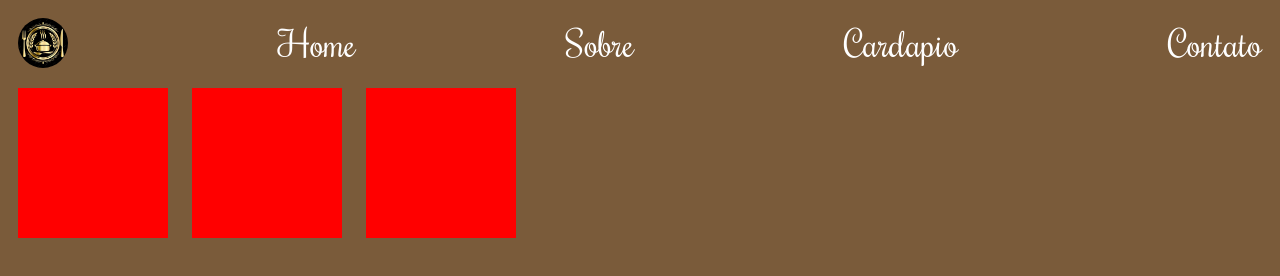
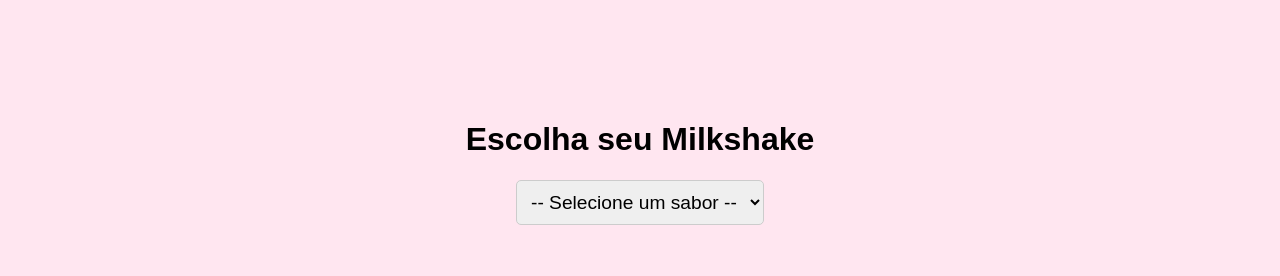
Before and after one commit to Enthony-Oliveira/projeto, a plain HTML site: page index.html in a window 1280 px wide. Drawn offline with Linux system fonts and the light colour scheme.

Commit message:
adicionando novos arquivos

```diff
--- /dev/null
+++ b/Página de Restaurante/style.css
@@ -0,0 +1,41 @@
+body{
+    background-color: #7A5B3A;
+}
+
+.inicio {
+    background-color: #7A5B3A;
+}
+
+.menu {
+    font-size: 35px;
+    display: flex;
+    align-items: center;
+    justify-content: space-between;
+}
+
+img{
+    height: 50px;
+    border-radius: 50%;
+    padding: 5px;
+    margin: 5px;
+}
+
+a {
+    font-size: 36px;
+    font-family: "rochester", sans-serif;
+    color: white;
+    text-decoration: none;
+    padding: 5px;
+    margin: 5px;
+}
+
+.cardapio {
+    width: 50px;
+    height: 50px;
+    background-color: red;
+    display: flex;
+    display: inline-block;
+    align-items: center;
+    justify-content: center;
+    border-radius: 5%;
+}
--- a/index.html
+++ b/index.html
@@ -1,29 +1,32 @@
 <!DOCTYPE html>
-<html lang="pt-br">
+<html lang="pt-BR">
   <head>
     <meta charset="UTF-8" />
-    <meta name="viewport" content="width=device-width, initial-scale=1.0" />
-    <link rel="preconnect" href="https://fonts.googleapis.com" />
-    <link rel="preconnect" href="https://fonts.gstatic.com" crossorigin />
-    <link
-      href="https://fonts.googleapis.com/css2?family=Rochester&display=swap"
-      rel="stylesheet"
-    />
+    <meta name="viewport" content="width=device-width, initial-scale=1" />
+    <title>Milkshake Shop</title>
     <link rel="stylesheet" href="style.css" />
-    <title>Página de Restaurante</title>
   </head>
   <body>
-    <header class="inicio">
-      <nav class="menu">
-        <img src="img/logo.jpg" alt="logo" />
-        <a href="Home">Home</a>
-        <a href="Sobre">Sobre</a>
-        <a href="Cardapio">Cardapio</a>
-        <a href="Contato">Contato</a>
-      </nav>
-    </header>
-    <div class="Cardapio"></div>
-    <div></div>
-    <div></div>
+    <div class="container">
+      <h1>Escolha seu Milkshake</h1>
+      <select id="sabores">
+        <option value="">-- Selecione um sabor --</option>
+        <option value="chocolate">Chocolate</option>
+        <option value="baunilha">Baunilha</option>
+        <option value="morango">Morango</option>
+        <option value="doce-de-leite">Doce de Leite</option>
+      </select>
+
+      <div id="imagem-container">
+        <img
+          id="imagem-sabor"
+          src="img/morango.png"
+          alt="Imagem do milkshake"
+          style="display: none"
+        />
+      </div>
+    </div>
+
+    <script src="script.js"></script>
   </body>
 </html>
--- /dev/null
+++ b/script.js
@@ -0,0 +1,19 @@
+const select = document.getElementById("sabores");
+const imagem = document.getElementById("imagem-sabor");
+
+select.addEventListener("change", function () {
+    const sabor = this.value;
+
+    if (sabor === "") {
+        imagem.style.display = "none";
+        return;
+    }
+
+    imagem.src = `imagens/${sabor}.png`;
+    imagem.style.display = "block";
+
+    if (sabor === "morango") {
+        const audio = new Audio("morango.mp3");
+        audio.play();
+    }
+});
--- a/style.css
+++ b/style.css
@@ -1,39 +1,34 @@
-body{
-    background-color: #7A5B3A;
+body {
+    font-family: Arial, sans-serif;
+    background-color: #ffe6f0;
+    text-align: center;
+    margin: 0;
+    padding: 0;
 }
 
-.inicio {
-    background-color: #7A5B3A;
+.container {
+    margin-top: 100px;
+    display: flex;
+    flex-direction: column;
+    align-items: center;
 }
 
-.menu {
-    font-size: 35px;
-    display: flex;
-    align-items: center;
-    justify-content: space-between;
+select {
+    font-size: 1.2em;
+    padding: 10px;
+    border-radius: 5px;
+    border: 1px solid #ccc;
+    margin-bottom: 20px;
 }
 
-img{
-    height: 50px;
-    border-radius: 50%;
-    padding: 5px;
-    margin: 5px;
+#imagem-container {
+    margin-top: 20px;
 }
 
-a {
-    font-size: 36px;
-    font-family: "rochester", sans-serif;
-    color: white;
-    text-decoration: none;
-    padding: 5px;
-    margin: 5px;
+#imagem-sabor {
+    width: 200px;
+    height: 200px;
+    object-fit: cover;
+    border-radius: 10px;
+    box-shadow: 0 0 10px rgba(0, 0, 0, 0.2);
 }
-
-div {
-    background-color: red;
-    width: 150px;
-    height: 150px;
-    margin: 10px;
-    display: inline-block;
-    align-items: center;
-}
```
Also changed, not shown: Página de Restaurante/index.html (added, +65 -0 lines), .txt (added), Página de Restaurante/img/cafe.png (added), Página de Restaurante/img/cafe_com_croasonho.png (added), Página de Restaurante/img/cafe_gelado.png (added), Página de Restaurante/img/cafe_preto.png (added), Página de Restaurante/img/logo.png (added), imagens/Doce-de-leite.png (added), imagens/baunilha.png (added), imagens/chocolate.png (added), imagens/morango.png (added), img/logo.jpg (deleted), 1 other file.
